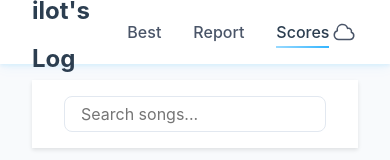
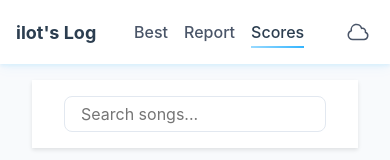
Before and after one commit to dodok8/Ilots-log, a SvelteKit app: page /scores in a window 390 px wide. Shown: the top 160 px of the page. Built offline with nearby package versions, Linux system fonts and the light colour scheme.

Commit message:
🐛 : layout bug in header

```diff
--- a/src/routes/Header.svelte
+++ b/src/routes/Header.svelte
@@ -45,7 +45,7 @@
 		display: flex;
 		align-items: center;
 		justify-content: space-between;
-		padding: 0rem 2rem;
+		padding: 0 2rem;
 		height: 4rem;
 		background-color: #ffffff;
 		box-shadow:
@@ -53,11 +53,20 @@
 			0 4px 12px rgba(0, 162, 255, 0.05);
 	}
 
+	h1 {
+		margin: 0;
+		flex-shrink: 1; /* 추가: 필요시 축소 허용 */
+		min-width: 0; /* 추가: 오버플로우 방지 */
+	}
+
 	h1 a {
-		margin: 0;
-		font-size: 1.5rem;
+		font-size: clamp(1.125rem, 4vw, 1.5rem); /* 수정: 반응형 폰트 크기 */
 		color: #2c3e50;
 		text-decoration: none;
+		white-space: nowrap; /* 추가: 줄바꿈 방지 */
+		overflow: hidden; /* 추가: 오버플로우 숨김 */
+		text-overflow: ellipsis; /* 추가: 말줄임표 표시 */
+		display: block; /* 추가: 블록 레벨 요소로 변경 */
 	}
 
 	ul {
@@ -125,4 +134,14 @@
 		width: 24px;
 		height: 24px;
 	}
+
+	@media (max-width: 640px) {
+		.header {
+			padding: 0 1rem; /* 추가: 모바일에서 패딩 축소 */
+		}
+
+		ul {
+			gap: 1rem; /* 추가: 모바일에서 메뉴 간격 축소 */
+		}
+	}
 </style>
```
